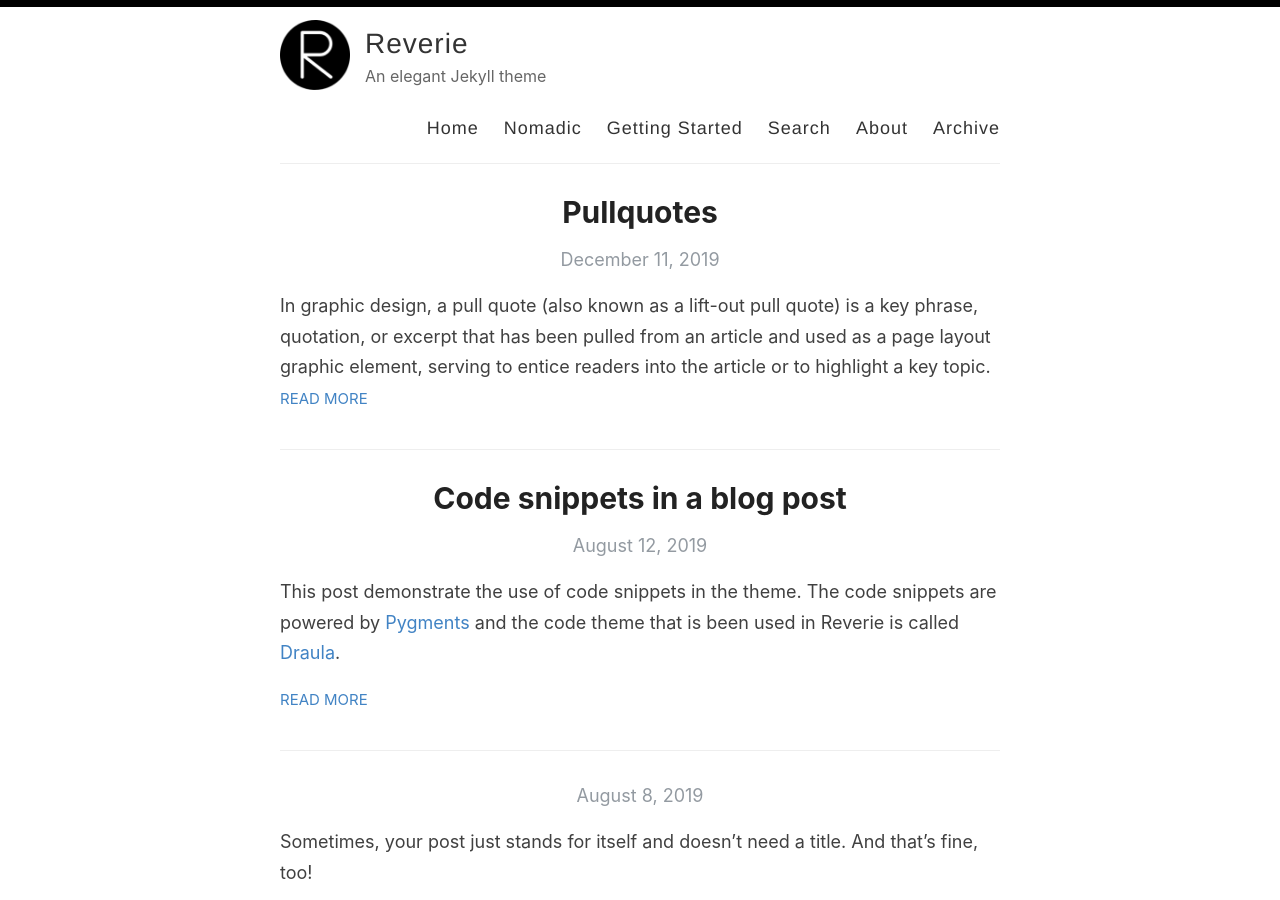
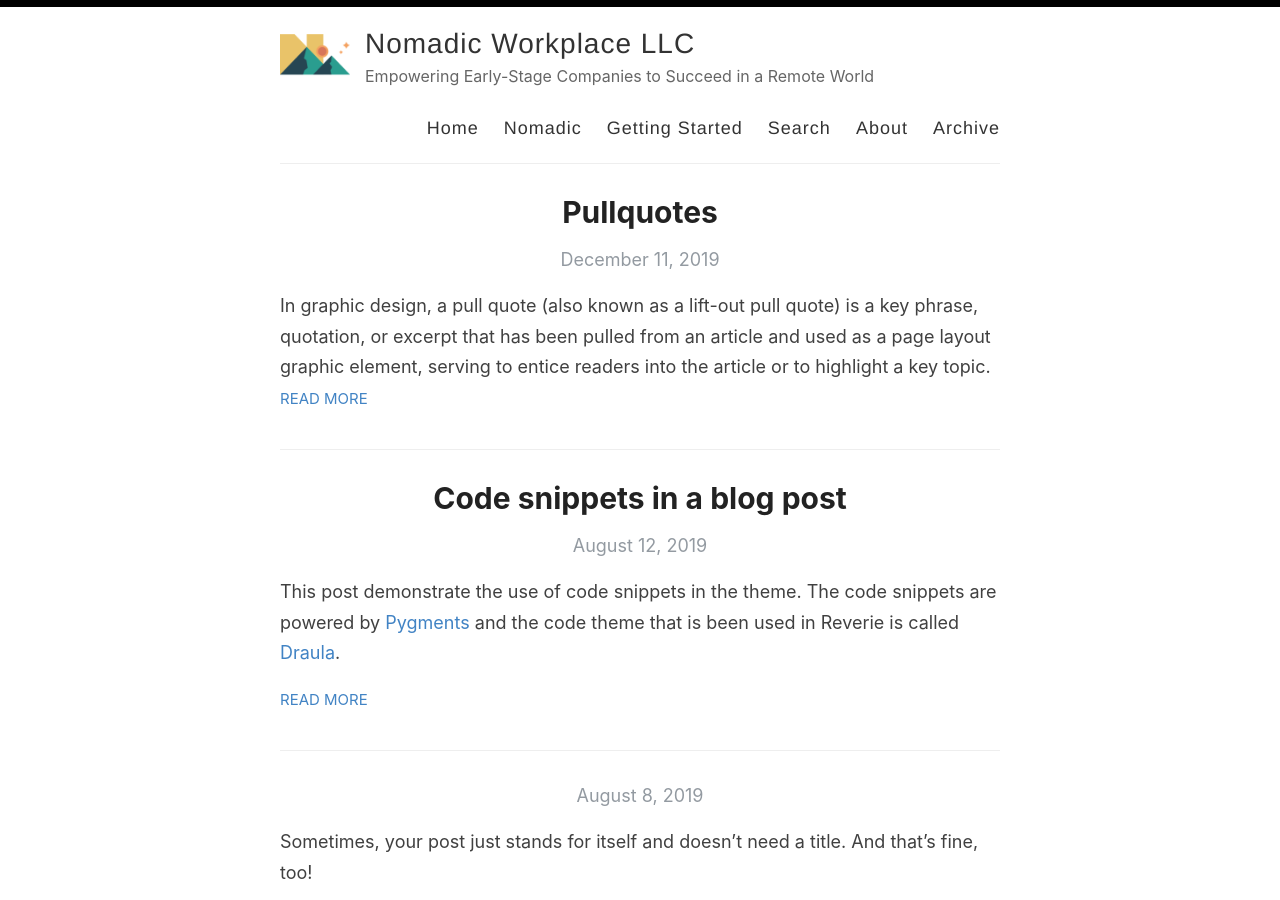
Before and after one commit to Nomadic-Workplace/nomadic-workplace.github.io, a Jekyll site: the page built from index.html, in a window 1280 px wide and 900 px high. Built offline with Jekyll 4.4.1, drawn with Linux system fonts in a browser that asks for light colours; the list of posts is cut into pages by our own code.

Commit message:
some changes

```diff
--- a/_config.yml
+++ b/_config.yml
@@ -3,16 +3,16 @@
 #
 
 # Name of your site (displayed in the header)
-name: Reverie
+name: Nomadic Workplace LLC
 
 # Name of the author
 author: Amit Merchant
 
 # Short bio or description (displayed in the header)
-description: An elegant Jekyll theme
+description: Empowering Early-Stage Companies to Succeed in a Remote World
 
 # URL of your avatar or profile pic (you could use your GitHub profile pic)
-avatar: /images/reverie.png
+avatar: /images/logo_square.png
 
 #
 # Flags below are optional
@@ -41,7 +41,7 @@ footer-links:
 disqus:
 
 # Enter your Google Analytics web tracking code (e.g. UA-2110908-2) to activate tracking
-#google_analytics: UA-43339302-11
+google_analytics: UA-43339302-11
 
 # For newer "GA4" analytics, use the following instead of the "UA" entry above
 #google_analytics_ga4: G-GABC1DEFG
@@ -55,7 +55,7 @@ enforce_ssl: https://www.amitmerchant.com/reverie
 # (http://yourusername.github.io/repository-name)
 # and NOT your User repository (http://yourusername.github.io)
 # then add in the baseurl here, like this: "/repository-name"
-baseurl: "/web_page"
+baseurl: "/reverie"
 
 #
 # !! You don't need to change any of the configuration flags below !!
```
Also changed, not shown: _pages/nomadic.md (+1 -4 lines), images/logo_square.png (added).
